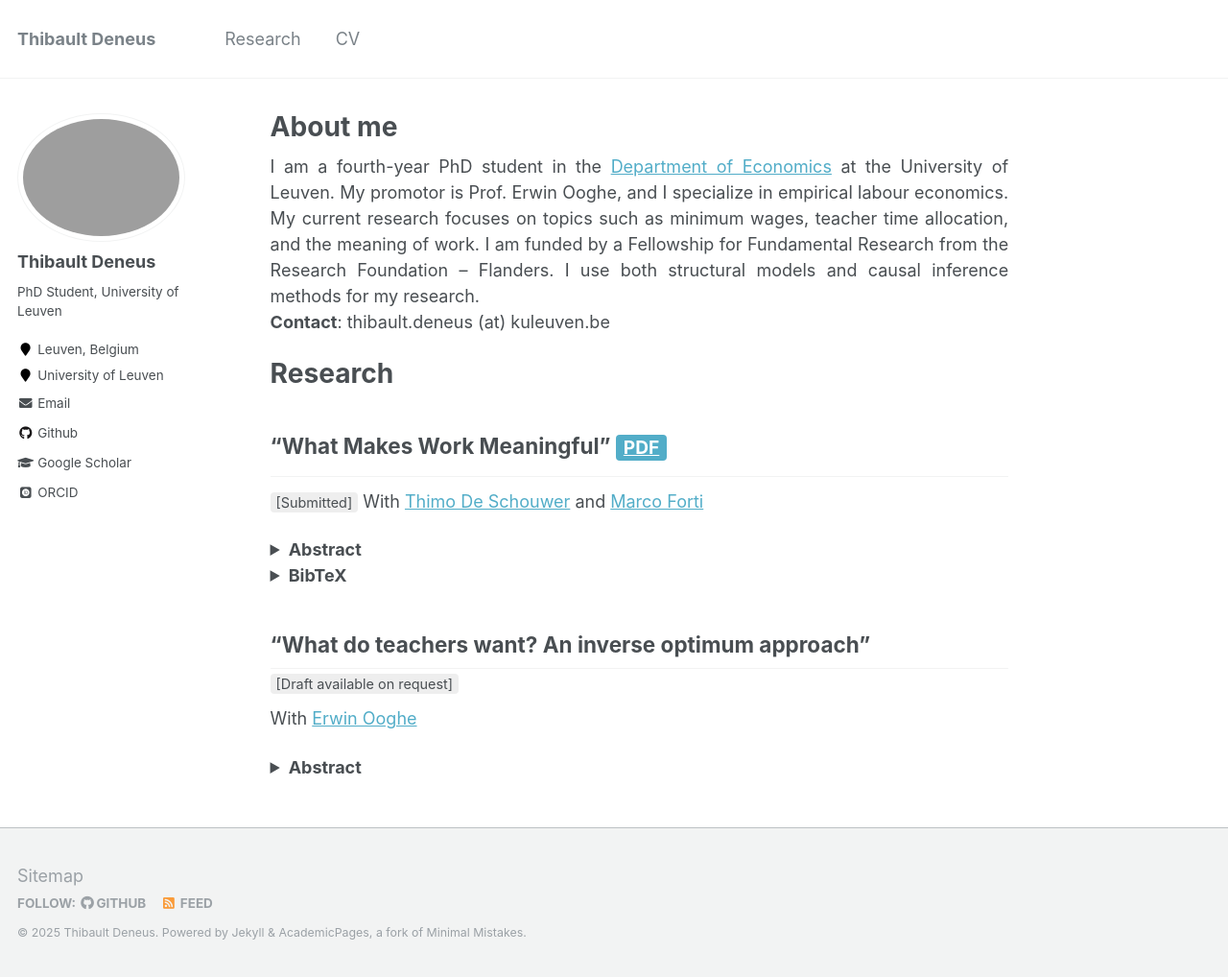
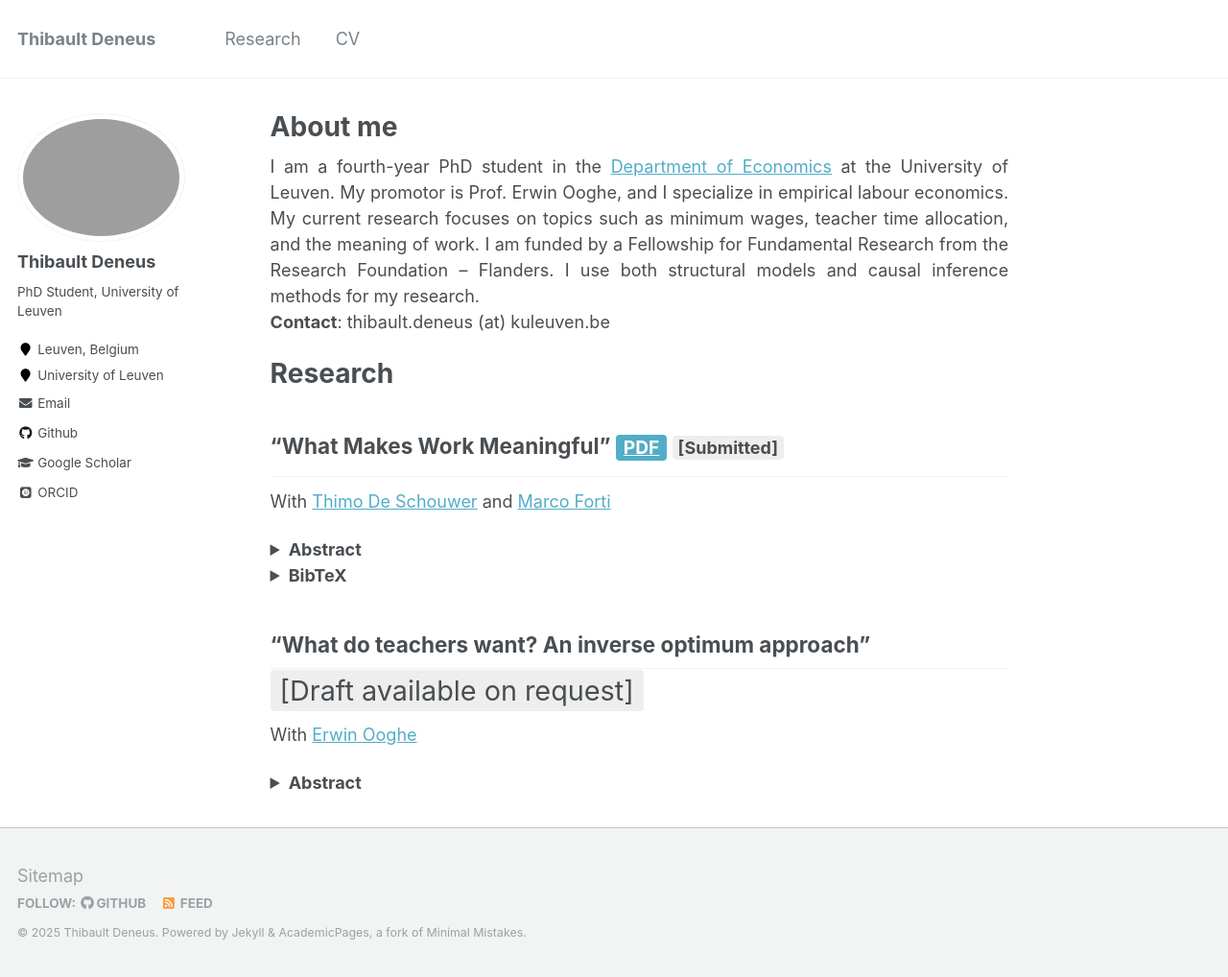
Before and after one commit to ThibaultDeneus/thibaultdeneus.github.io, a Jekyll site: the page built from _pages/about.md, in a window 1280 px wide and 1018 px high. Shown: the whole window at 96% size. Built offline with Jekyll 4.4.1, drawn with Linux system fonts in a browser that asks for light colours; some web fonts are replaced.

Commit message:
Added paper

```diff
--- a/_pages/about.md
+++ b/_pages/about.md
@@ -17,8 +17,7 @@ I am a fourth-year PhD student in the <a href="https://feb.kuleuven.be/research/
 
 
 #  Research
-## "What Makes Work Meaningful" <a href="/files/MeaningProduction.pdf" class="btn btn--info" style="padding:2px 8px; font-size:0.85em;">PDF</a>
- <span style="background:#eee;border-radius:4px;padding:2px 6px;font-size:0.8em;">[Submitted]</span>
+## "What Makes Work Meaningful" <a href="/files/MeaningProduction.pdf" class="btn btn--info" style="padding:2px 8px; font-size:0.85em;">PDF</a> <span style="background:#eee;border-radius:4px;padding:2px 6px;font-size:0.8em;">[Submitted]</span>
 With <a href="https://thimodeschouwer.github.io/">Thimo De Schouwer</a> and <a href="https://www.econ.uni-bonn.de/en/department/doctoral-students/marco-forti">Marco Forti</a>
 <details>
   <summary><strong>Abstract</strong></summary>
@@ -40,7 +39,7 @@ With <a href="https://thimodeschouwer.github.io/">Thimo De Schouwer</a> and <a h
 
 ## "What do teachers want? An inverse optimum approach"
 <div style="margin-top: -10px; margin-bottom: 10px;">
-  <span style="background:#eee;border-radius:4px;padding:2px 6px;font-size:0.8em;">[Draft available on request]</span>
+  <span style="background:#eee;border-radius:4px;padding:4px 10px;font-size:1.6em;">[Draft available on request]</span>
 </div>
 
 With <a href="https://sites.google.com/view/erwinooghe/home">Erwin Ooghe</a>
```
